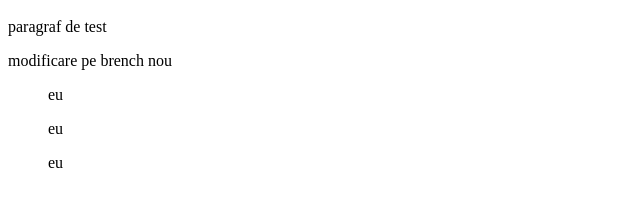
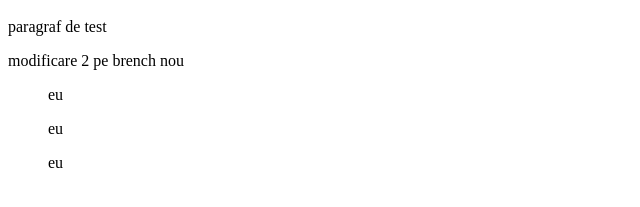
Before and after one commit to onisimsuldac/demoGoit, a plain HTML site: page index.html in a window 1280 px wide. Shown: the part 227-434 px from the top of the page, 0-640 px from the left. Drawn offline with Linux system fonts and the light colour scheme.

Commit message:
modifcare 2 pe branch nou

```diff
--- a/index.html
+++ b/index.html
@@ -10,7 +10,7 @@
     <h1>a cincea modificare</h1>
     <p>paragraf de test</p>
 
-    <p>modificare pe brench nou</p>
+    <p>modificare 2 pe brench nou</p>
     <p>
         <ol>eu</ol>
         <ol>eu</ol>
```
